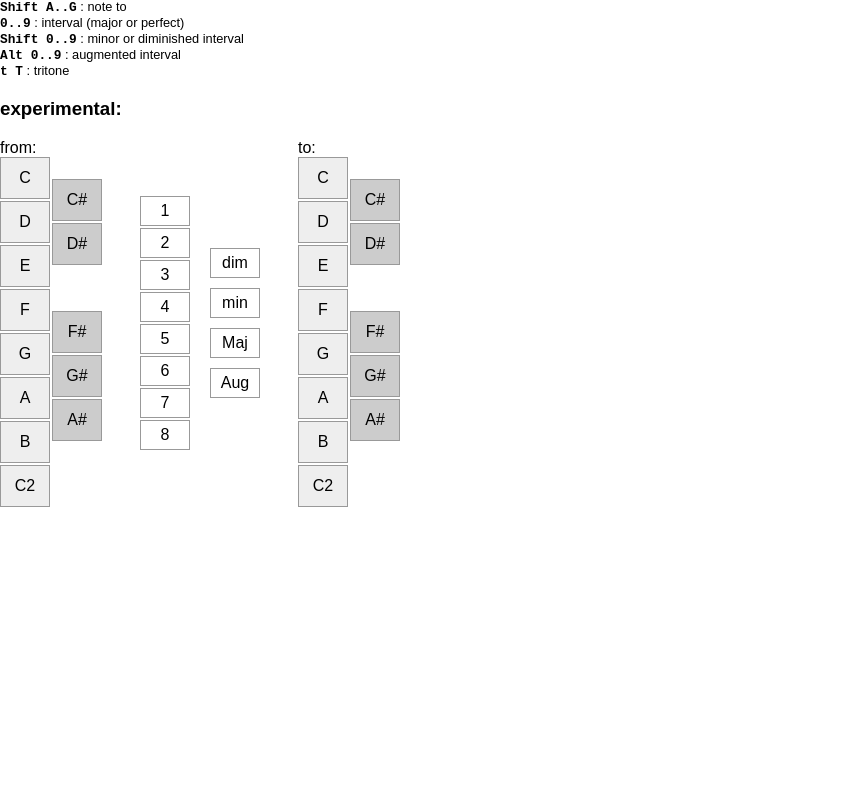
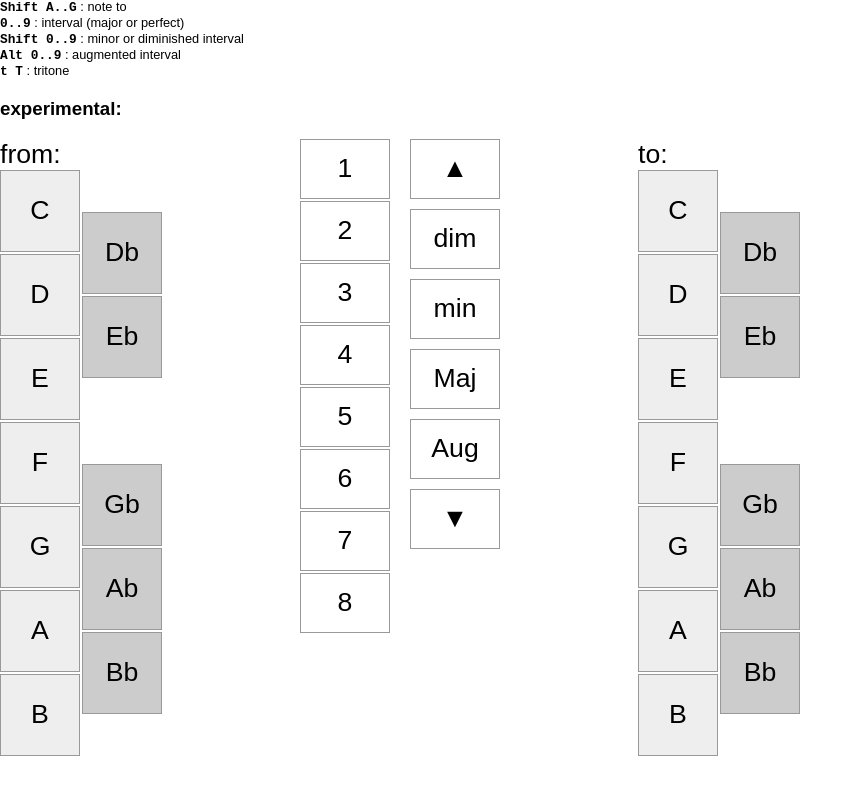
Before and after one commit to francoisgeorgy/music-calculators, a React (Create React App) app: page / in a window 1280 px wide. Shown: the part 548-1342 px from the top of the page, without its empty margins (0-863 px from the left). Before the commit the page ends 1055 px from the top, so only its background shows below. Built offline with nearby package versions, Linux system fonts and the light colour scheme.

Commit message:
piano keyboard view

```diff
--- a/src/NotePlusInterval.css
+++ b/src/NotePlusInterval.css
@@ -1,16 +1,165 @@
+/* Extra small devices (phones, 600px and down) */
+@media only screen and (max-width: 600px) {
+    .NotePlusInterval {
+        width: 100vh;
+    }
+    .piano {
+        grid-gap: 2px;
+        grid-template-columns: repeat(2, 15vh);
+        grid-template-rows: repeat(16, 50px);
+    }
+
+    .intervals-wrapper {
+        width: 30vh;
+    }
+
+    .intervals {
+        grid-gap: 2px;
+        grid-template-columns: 15vh;
+        /*grid-template-columns: 40%;*/
+        grid-template-rows: repeat(8, 60px);
+    }
+
+    .interval-alterations {
+        grid-gap: 10px;
+        grid-template-columns: 15vh;
+        grid-template-rows: repeat(8, 60px);
+    }
+
+}
+
+/* Small devices (portrait tablets and large phones, 600px and up) */
+@media only screen and (min-width: 600px) {
+    .NotePlusInterval {
+        width: 100vh;
+    }
+    .piano {
+        grid-gap: 2px;
+        grid-template-columns: repeat(2, 50px);
+        grid-template-rows: repeat(16, 20px);
+    }
+
+    .intervals-wrapper {
+        width: 30vh;
+    }
+
+    .intervals {
+        grid-gap: 2px;
+        /*grid-template-columns: 50px;*/
+        grid-template-columns: 40%;
+        grid-template-rows: repeat(8, 30px);
+    }
+
+    .interval-alterations {
+        grid-gap: 10px;
+        grid-template-columns: 40%;
+        grid-template-rows: repeat(8, 30px);
+    }
+}
+
+/* Medium devices (landscape tablets, 768px and up) */
+@media only screen and (min-width: 768px) {
+
+    .NotePlusInterval {
+        width: 600px;
+    }
+
+    .piano {
+        grid-gap: 2px;
+        grid-template-columns: repeat(2, 80px);
+        grid-template-rows: repeat(16, 40px);
+    }
+
+    .intervals-wrapper {
+        width: 200px;
+    }
+    .intervals {
+        grid-gap: 2px;
+        grid-template-columns: 90px;
+        grid-template-rows: repeat(8, 30px);
+    }
+
+    .interval-alterations {
+        grid-gap: 10px;
+        grid-template-columns: 90px;
+        grid-template-rows: repeat(8, 30px);
+    }
+}
+
+/* Large devices (laptops/desktops, 992px and up) */
+@media only screen and (min-width: 992px) {
+    .NotePlusInterval {
+        width: 800px;
+    }
+    .piano {
+        grid-gap: 2px;
+        grid-template-columns: repeat(2, 50px);
+        grid-template-rows: repeat(16, 20px);
+    }
+
+    .intervals-wrapper {
+        width: 200px;
+    }
+
+    .intervals {
+        grid-gap: 2px;
+        /*grid-template-columns: 50px;*/
+        grid-template-columns: 40%;
+        grid-template-rows: repeat(8, 30px);
+    }
+
+    .interval-alterations {
+        grid-gap: 10px;
+        grid-template-columns: 40%;
+        grid-template-rows: repeat(8, 30px);
+    }
+}
+
+/* Extra large devices (large laptops and desktops, 1200px and up) */
+@media only screen and (min-width: 1200px) {
+
+    .NotePlusInterval {
+        width: 800px;
+        font-size: 20pt;
+    }
+    .piano {
+        grid-gap: 2px;
+        grid-template-columns: repeat(2, 80px);
+        grid-template-rows: repeat(16, 40px);
+    }
+    .intervals-wrapper {
+        width: 200px;
+    }
+
+    .intervals {
+        grid-gap: 2px;
+        /*grid-template-columns: 50px;*/
+        grid-template-columns: 90px;
+        grid-template-rows: repeat(8, 60px);
+    }
+
+    .interval-alterations {
+        grid-gap: 10px;
+        grid-template-columns: 90px;
+        grid-template-rows: repeat(6, 60px);
+    }
+}
+
+
 .NotePlusInterval {
-    width: 400px;
     display: flex;
     flex-direction: row;
     justify-content: space-between;
+    /*justify-content: center;*/
+    align-items: flex-start;
 }
+
 
 .piano {
     display: grid;
-    grid-gap: 2px;
-    grid-template-columns: repeat(2, 50px);
-    grid-template-rows: repeat(16, 20px);
-    /*justify-items: center;*/
+    /*grid-gap: 2px;*/
+    /*grid-template-columns: repeat(2, 50px);*/
+    /*grid-template-rows: repeat(16, 20px);*/
 }
 
 .white-key, .black-key {
@@ -35,7 +184,7 @@
     grid-row: 1 / span 2;
     /*place-self: center;*/
 }
-.note-cs {
+.note-db, .note-cs {
     grid-column: 2;
     grid-row: 2 / span 2;
 }
@@ -43,7 +192,7 @@
     grid-column: 1;
     grid-row: 3 / span 2;
 }
-.note-ds {
+.note-eb, .note-ds {
     grid-column: 2;
     grid-row: 4 / span 2;
 }
@@ -55,7 +204,7 @@
     grid-column: 1;
     grid-row: 7 / span 2;
 }
-.note-fs {
+.note-gb, .note-fs {
     grid-column: 2;
     grid-row: 8 / span 2;
 }
@@ -63,7 +212,7 @@
     grid-column: 1;
     grid-row: 9 / span 2;
 }
-.note-gs {
+.note-ab, .note-gs {
     grid-column: 2;
     grid-row: 10 / span 2;
 }
@@ -71,7 +220,7 @@
     grid-column: 1;
     grid-row: 11 / span 2;
 }
-.note-as {
+.note-bb, .note-as {
     grid-column: 2;
     grid-row: 12 / span 2;
 }
@@ -86,11 +235,11 @@
 
 
 .intervals-wrapper {
-    width: 120px;
-    align-self: center;
+    /*width: 120px;*/
+    /*align-self: center;*/
     display: flex;
     justify-content: space-between;
-    align-items: center;
+    /*align-items: center;*/
 
 }
 
@@ -98,8 +247,8 @@
     display: grid;
     grid-gap: 2px;
     /*grid-column-gap: 10px;*/
-    grid-template-columns: 50px;
-    grid-template-rows: repeat(8, 30px);
+    /*grid-template-columns: 50px;*/
+    /*grid-template-rows: repeat(8, 30px);*/
     /*justify-items: center;*/
 }
 
@@ -178,8 +327,8 @@
     display: grid;
     grid-gap: 10px;
     /*grid-column-gap: 10px;*/
-    grid-template-columns: 50px;
-    grid-template-rows: repeat(8, 30px);
+    /*grid-template-columns: 50px;*/
+    /*grid-template-rows: repeat(8, 30px);*/
 }
 
 .interval-alteration {
@@ -191,22 +340,38 @@
     align-items: center;
 }
 
+.interval-down {
+    grid-column: 1;
+    grid-row: 1;
+}
+
 .interval-dim {
+    grid-column: 1;
+    grid-row: 2;
+}
+
+.interval-min {
     grid-column: 1;
     grid-row: 3;
 }
 
-.interval-min {
+.interval-maj {
     grid-column: 1;
     grid-row: 4;
 }
 
-.interval-maj {
+.interval-aug {
     grid-column: 1;
     grid-row: 5;
 }
 
-.interval-aug {
+.interval-up {
     grid-column: 1;
     grid-row: 6;
 }
+
+
+.sel {
+    background-color: black;
+    color: white;
+}
--- a/src/NotePlusInterval.js
+++ b/src/NotePlusInterval.js
@@ -4,29 +4,43 @@ import './NotePlusInterval.css';
 
 class NotePlusInterval extends Component {
 
+    state = {
+        noteFrom: '',
+        noteTo: '',
+        semitones: '',
+        interval: ''
+    };
+
+    onClickNoteFrom = (note) => {
+        console.log(note);
+        this.setState({noteFrom: note});
+    };
+
+    onClickNoteTo = (note) => {
+        console.log(note);
+        this.setState({noteTo: note})
+    };
+
     render() {
+
+        let whiteKeys = ['C', 'D', 'E', 'F', 'G', 'A', 'B', 'C'];
+        let blackKeysFlats =  ['Db', 'Eb', 'Gb', 'Ab', 'Bb'];
+        let blackKeysSharps = ['C#', 'D#', 'F#', 'G#', 'A#'];
+
         return (
             <div className="NotePlusInterval">
                 <div>
                     from:
                     <div className="piano">
-                        <div className="white-key note-c">C</div>
-                        <div className="black-key note-cs">C#</div>
-                        <div className="white-key note-d">D</div>
-                        <div className="black-key note-ds">D#</div>
-                        <div className="white-key note-e">E</div>
-                        <div className="white-key note-f">F</div>
-                        <div className="black-key note-fs">F#</div>
-                        <div className="white-key note-g">G</div>
-                        <div className="black-key note-gs">G#</div>
-                        <div className="white-key note-a">A</div>
-                        <div className="black-key note-as">A#</div>
-                        <div className="white-key note-b">B</div>
-                        <div className="white-key note-c2">C2</div>
+                        {whiteKeys.map(
+                            (v, i) => <div key={i} className={`white-key note-${v.toLowerCase()} ${v === this.state.noteFrom ? 'sel' : ''}`} onClick={() => this.onClickNoteFrom(v)}>{v}</div>
+                        )}
+                        {blackKeysFlats.map(
+                            (v, i) => <div key={i} className={`black-key note-${v.toLowerCase()} ${v === this.state.noteFrom ? 'sel' : ''}`} onClick={() => this.onClickNoteFrom(v)}>{v}</div>
+                        )}
                     </div>
                 </div>
-                <div class="intervals-wrapper">
-                    {/*interval:*/}
+                <div className="intervals-wrapper">
                     <div className="intervals">
                         <div className="interval interval-1">1</div>
                         <div className="interval interval-2">2</div>
@@ -38,29 +52,24 @@ class NotePlusInterval extends Component {
                         <div className="interval interval-8">8</div>
                     </div>
                     <div className="interval-alterations">
+                        <div className="interval-alteration interval-down">&#9650;</div>
                         <div className="interval-alteration interval-dim">dim</div>
                         <div className="interval-alteration interval-min">min</div>
                         <div className="interval-alteration interval-maj">Maj</div>
                         <div className="interval-alteration interval-aug">Aug</div>
+                        <div className="interval-alteration interval-up">&#9660;</div>
                     </div>
                     {/*P5*/}
                 </div>
                 <div>
                     to:
                     <div className="piano">
-                        <div className="white-key note-c">C</div>
-                        <div className="black-key note-cs">C#</div>
-                        <div className="white-key note-d">D</div>
-                        <div className="black-key note-ds">D#</div>
-                        <div className="white-key note-e">E</div>
-                        <div className="white-key note-f">F</div>
-                        <div className="black-key note-fs">F#</div>
-                        <div className="white-key note-g">G</div>
-                        <div className="black-key note-gs">G#</div>
-                        <div className="white-key note-a">A</div>
-                        <div className="black-key note-as">A#</div>
-                        <div className="white-key note-b">B</div>
-                        <div className="white-key note-c2">C2</div>
+                        {whiteKeys.map(
+                            (v, i) => <div key={i} className={`white-key note-${v.toLowerCase()} ${v === this.state.noteTo ? 'sel' : ''}`} onClick={() => this.onClickNoteTo(v)}>{v}</div>
+                        )}
+                        {blackKeysFlats.map(
+                            (v, i) => <div key={i} className={`black-key note-${v.toLowerCase()} ${v === this.state.noteTo ? 'sel' : ''}`} onClick={() => this.onClickNoteTo(v)}>{v}</div>
+                        )}
                     </div>
                 </div>
             </div>
```
